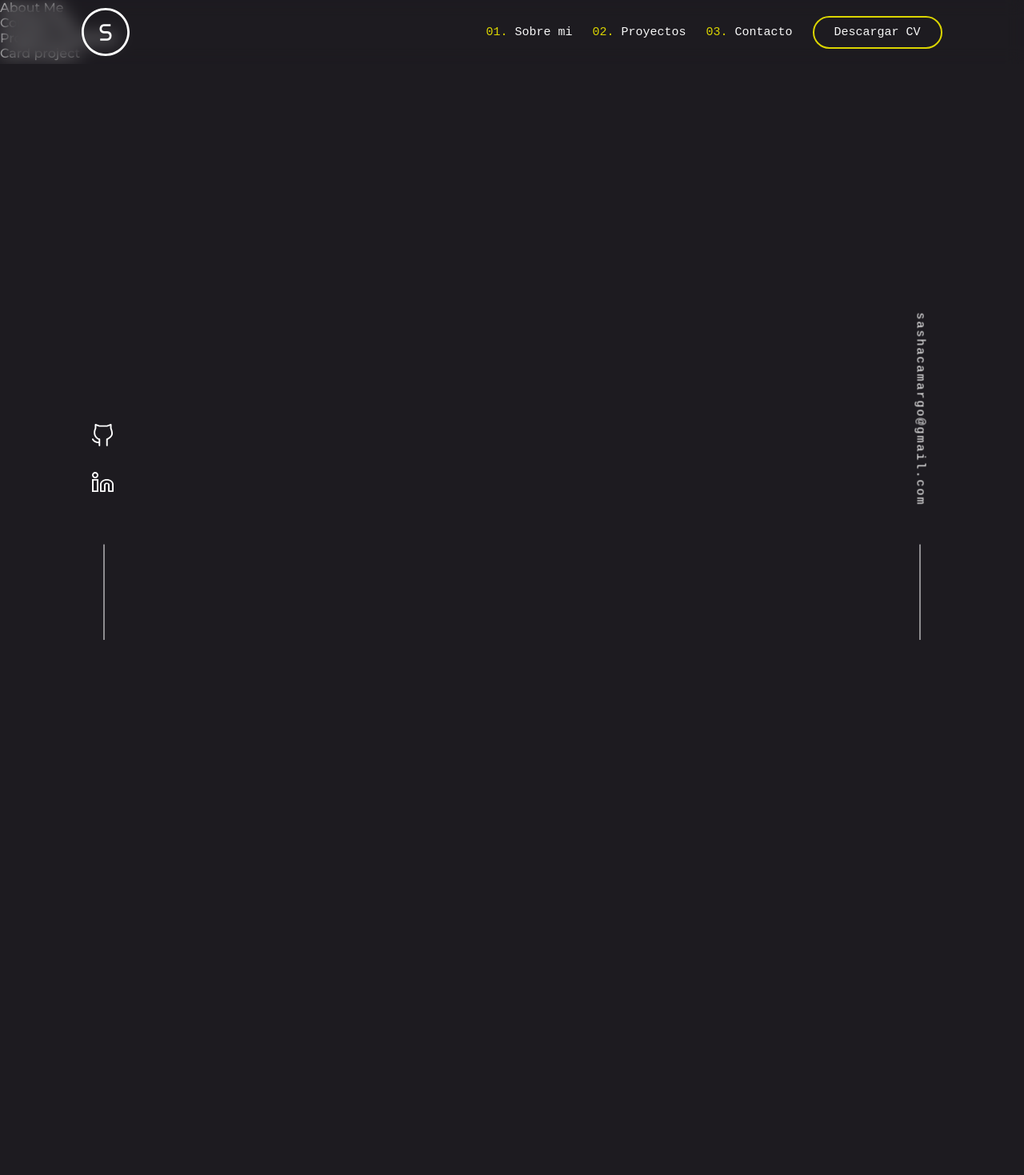
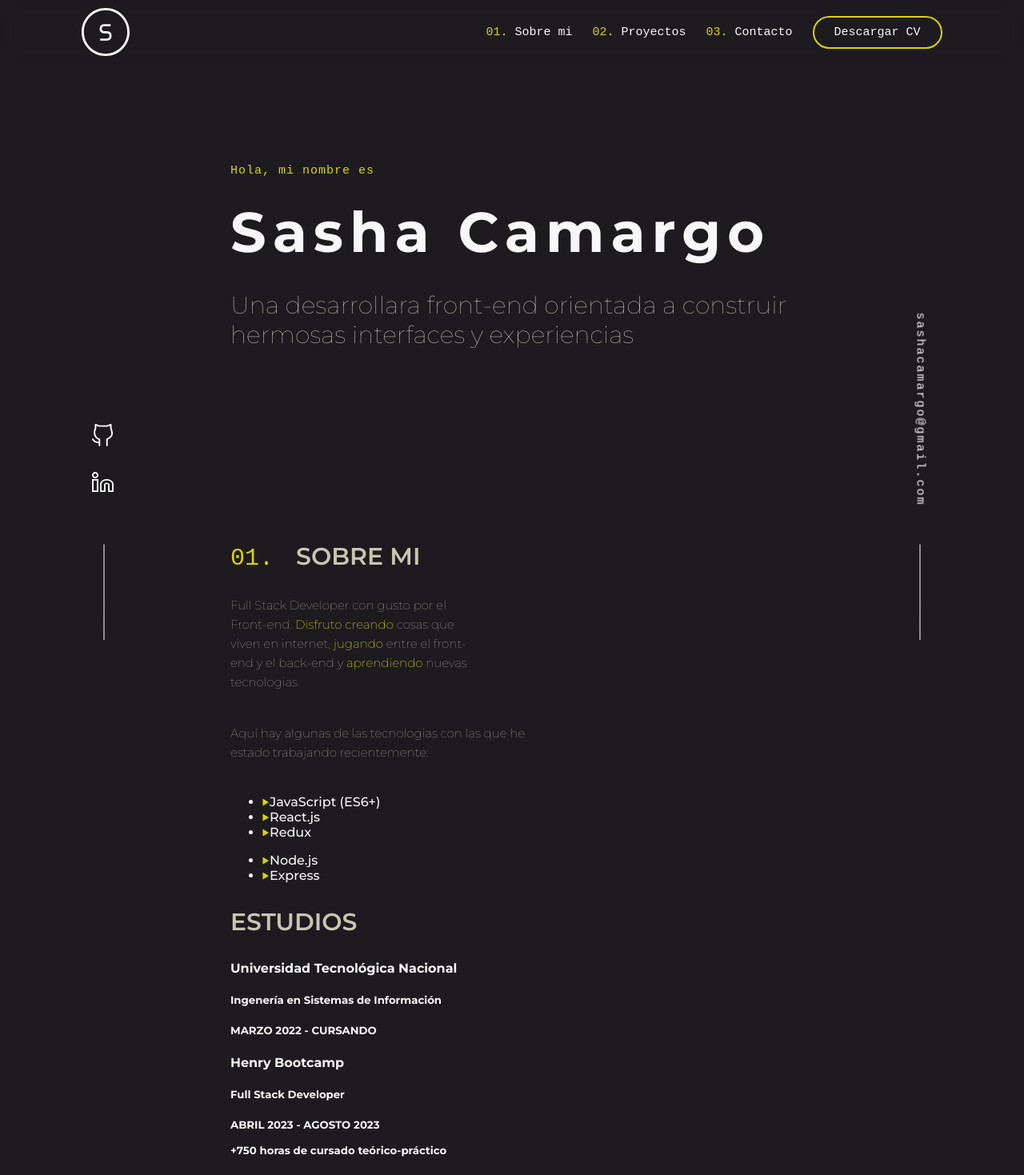
Before and after one commit to sashacamar/portfolio, a React (Create React App) app in the folder client/: page / in a window 1280 px wide. Shown: the top 1469 px of the page at 80% size. Before the commit the page ends 800 px from the top, so only its background shows below. Built offline with nearby package versions, Linux system fonts and the light colour scheme; a web font is replaced by a local one.

Commit message:
avanzando con la informacion personal

```diff
--- a/client/src/App.css
+++ b/client/src/App.css
@@ -10,6 +10,9 @@
     /* fuentes */
     --font-1: 'Montserrat', sans-serif;
     --font-2: 'Nova Mono', monospace;
+
+    /* line-height */
+    --height-p: 1.6;
 
     /* tamanos de letra escritorio */
     --name-desktop: 70px;
--- a/client/src/components/desktop/AboutMe/AboutMe.jsx
+++ b/client/src/components/desktop/AboutMe/AboutMe.jsx
@@ -1,9 +1,76 @@
 import styles from './AboutMe.module.css';
+
+import iconList from '../../../assets/iconList.svg'
 
 const AboutMe = () => {
     return (
-        <div>
-            About Me
+        <div className={styles.aboutMeContainer}>
+            <div className={styles.introContainer}>
+                <h5 className={styles.greet}>Hola, mi nombre es</h5>
+                <h1 className={styles.name}>Sasha Camargo</h1>
+                <h3 className={styles.description}>Una desarrollara front-end orientada a construir
+                <br /> hermosas interfaces y experiencias </h3>
+            </div>
+
+            <div className={styles.infoContainer}>
+                <div className={styles.me}>
+                    <h3 className={styles.title}><span className={styles.number}>01. </span> Sobre mi</h3>
+                    <p className={styles.text}>Full Stack Developer con gusto por el Front-end.
+                    <span className={styles.highlight}> Disfruto creando</span> cosas que viven en internet,
+                    <span className={styles.highlight}> jugando</span> entre el front-end y
+                    el back-end y <span className={styles.highlight}>aprendiendo</span> nuevas tecnologias.</p>
+                    <p className={`${styles.text} ${styles.text2}`}>Aquí hay algunas de las tecnologias con las que
+                    he estado trabajando recientemente:</p>
+                    <div className={styles.languagesContainer}>
+                        <ul className={styles.languages}>
+                            <li className={styles.item}>
+                                <img src={iconList} alt="*" />
+                                JavaScript (ES6+)
+                            </li>
+                            <li className={styles.item}>
+                                <img src={iconList} alt="*" />
+                                React.js
+                            </li>
+                            <li className={styles.item}>
+                                <img src={iconList} alt="*" />
+                                Redux
+                            </li>
+                        </ul>
+                        <ul className={styles.languages}>
+                            <li className={styles.item}>
+                                <img src={iconList} alt="*" />
+                                Node.js
+                            </li>
+                            <li className={styles.item}>
+                                <img src={iconList} alt="*" />
+                                Express
+                            </li>
+                        </ul>
+                    </div>
+                </div>
+
+                <div className={styles.linesContainer}>
+                    <div className={styles.photo}></div>
+                    <div className={styles.line}></div>
+                </div>
+
+                <div className={styles.studiesContainer}>
+                    <h3 className={styles.title}>Estudios</h3>
+                    <div className={`${styles.card} ${styles.card1}`}>
+                        <h4 className={styles.cardTitle}>Universidad Tecnológica Nacional</h4>
+                        <h5 className={styles.cardSubtitle}>Ingenería en Sistemas de Información</h5>
+                        <h5 className={styles.cardText}>MARZO 2022 - CURSANDO</h5>
+                    </div>
+                    <div className={`${styles.card} ${styles.card2}`}>
+                        <h4 className={styles.cardTitle}>Henry Bootcamp</h4>
+                        <h5 className={styles.cardSubtitle}>Full Stack Developer</h5>
+                        <h5 className={styles.cardText}>ABRIL 2023 - AGOSTO 2023
+                        <br />
+                        <br />+750 horas de cursado teórico-práctico</h5>
+                    </div>
+                </div>
+
+            </div>
         </div>
     )
 }
--- a/client/src/components/desktop/AboutMe/AboutMe.module.css
+++ b/client/src/components/desktop/AboutMe/AboutMe.module.css
@@ -0,0 +1,94 @@
+.aboutMeContainer{
+    width: 100vw;
+
+    display: block;
+    align-items: center;
+    align-content: center;
+    justify-content: center;
+}
+
+
+/* ---------------- Intro */
+.introContainer{
+    padding-top: 180px;
+    padding-bottom: 180px;
+
+    width: 55%;
+    margin: auto;
+}
+
+.greet{
+    font-family: var(--font-2);
+    font-weight: 100;
+    font-size: var(--text-desktop);
+    color: var(--yellow);
+    letter-spacing: 1px;
+}
+
+.name{
+    font-family: var(--font-1);
+    font-weight: 700;
+    font-size: var(--name-desktop);
+    color: var(--white);
+    letter-spacing: 8px;
+
+    margin: 0;
+}
+
+.description{
+    font-family: var(--font-1);
+    font-weight: 100;
+    font-size: var(--description-desktop);
+    color: var(--grey);
+
+}
+
+
+
+/* ---------- Information */
+.infoContainer{
+    width: 55%;
+    margin: auto;
+}
+
+/* ------ ME */
+.me{
+    width: 55%;
+}
+
+.title{
+    text-transform: uppercase;
+    color: var(--grey);
+    font-family: var(--font-1);
+    font-size: var(--title-desktop);
+    font-weight: 600;
+}
+.number{
+    margin-right: 10px;
+    color: var(--yellow);
+    font-family: var(--font-2);
+    font-weight: 100;
+}
+
+.text{
+    width: 80%;
+    margin-bottom: 40px;
+
+    line-height: var(--height-p);
+    color: var(--grey);
+    font-family: var(--font-1);
+    font-weight: 100;
+    font-size: var(--text-desktop);
+}
+.text2{
+    width: 100%;
+}
+.highlight{
+    color: var(--yellow);
+    font-weight: 200;
+}
+
+/* ------- Photo */
+
+
+/* ------- Education */
```
Also changed, not shown: client/src/assets/iconList.svg (added).
